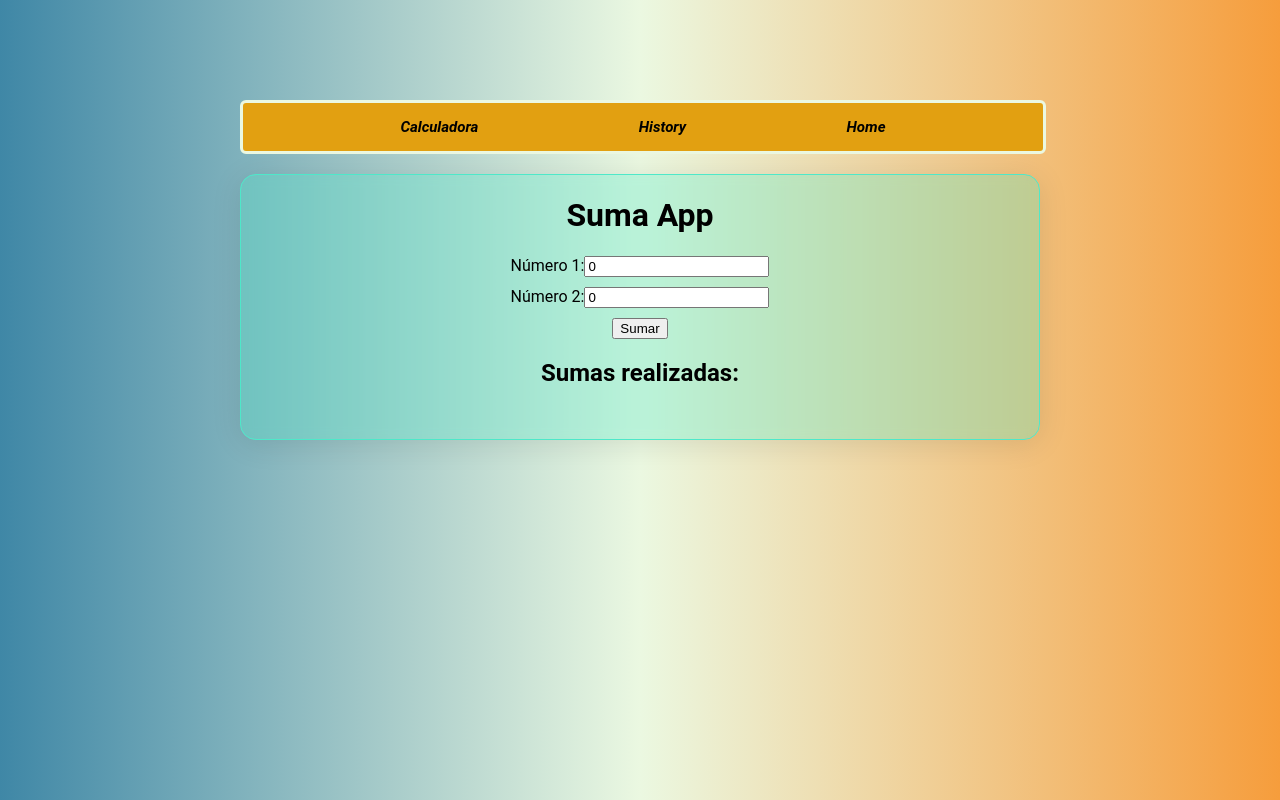
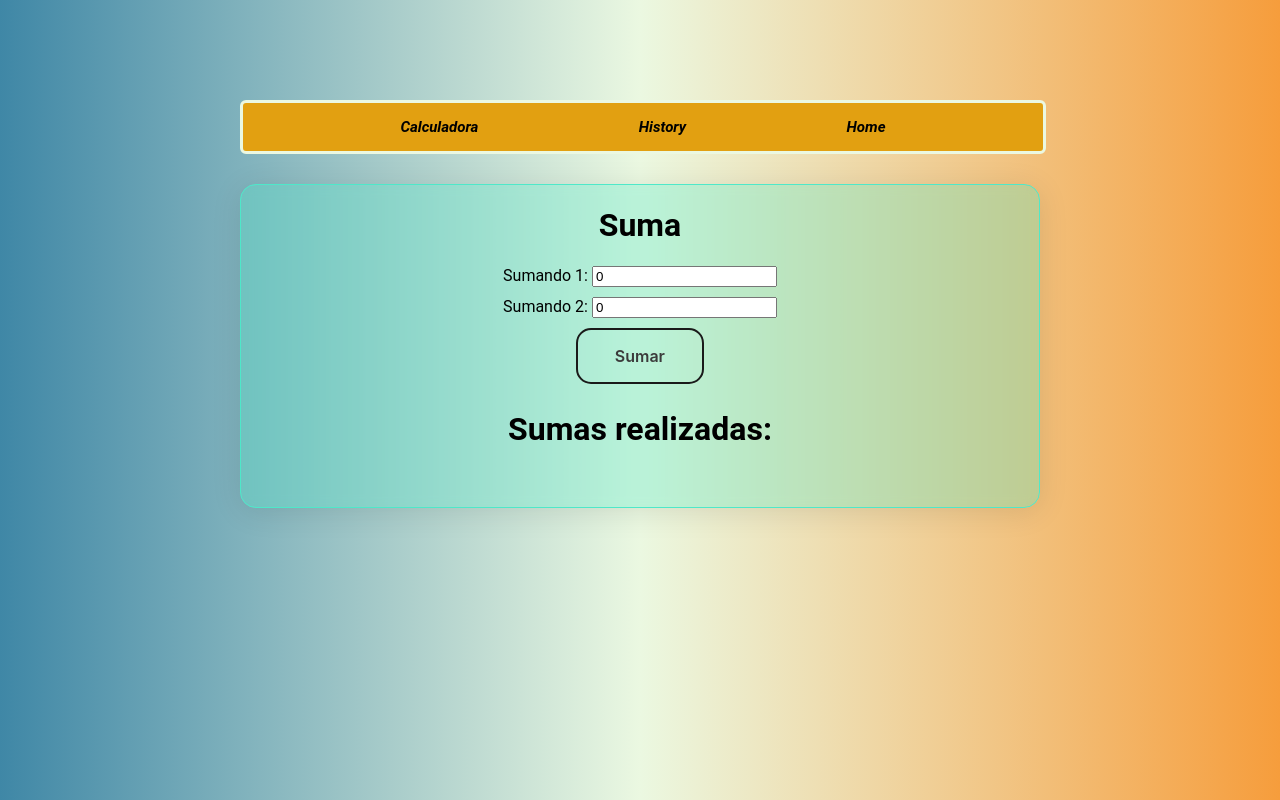
Before and after one commit to Natalia-GP/NG_calc_test, a Next.js app: page /calc in a window 1280 px wide. Built offline with nearby package versions, Linux system fonts and the light colour scheme.

Commit message:
css History and fixed calc and Home css. Erase ErrorBoundaris component

```diff
--- a/app/calc/page.js
+++ b/app/calc/page.js
@@ -30,14 +30,14 @@ export default function Calc() {
         setNum1(Number(value));
         setError('');
       } else {
-        setError('Debe ingresar un número válido');
+        setError('Debe ingresar un número');
       }
     } else if (name === 'num2') {
       if (!isNaN(value)) {
         setNum2(Number(value));
         setError('');
       } else {
-        setError('Debe ingresar un número válido');
+        setError('Debe ingresar un número');
       }
     }
   };
@@ -47,42 +47,42 @@ export default function Calc() {
     event.preventDefault();
 
     if (isNaN(num1) || isNaN(num2)) {
-      setError('Debe ingresar números válidos para realizar la suma');
+      // setError(' Debe ingresar números válidos para realizar la suma');
     } else {
       const resultado = num1 + num2;
       const nuevaSuma = `${num1} + ${num2} = ${resultado}`;
       setSumas([...sumas, nuevaSuma]);
-      setError('');
+      // setError('');
     }
   };
 
 
   return (
     <div className={styles.divForm}>
-      <h1 className={"divForm__title"}>Suma App</h1>
+      <h1 className={styles.titleCalc}>Suma</h1>
       <form id="form" className={styles.form} onSubmit={handleSubmit}>
-        <label htmlFor="number-one">
-          Número 1:
+        <label htmlFor="number-one" className={styles.label}>
+          Sumando 1:
           <input
             name="num1"
             value={num1}
             onChange={handleInputChange}
           />
         </label>
-        <label htmlFor="number-two">
-          Número 2:
+        <label htmlFor="number-two" className={styles.label}>
+          Sumando 2:
           <input
             name="num2"
             value={num2}
             onChange={handleInputChange}
           />
         </label>
-        {error && <p className="error">{error}</p>}
-        <button className="form__button" type="submit">
+        {error && <p className={styles.error}>{error}</p>}
+        <button className={styles.buttonSum} type="submit">
           Sumar
         </button>
       </form>
-      <h2 className="divForm__h2">Sumas realizadas:</h2>
+      <h2 className={styles.titleCalc}>Sumas realizadas:</h2>
       <ul className="divForm__list">
         {sumas.map((suma, index) => (
           <li key={index}>{suma}
--- a/app/calc/page.module.css
+++ b/app/calc/page.module.css
@@ -4,7 +4,7 @@
   justify-content: center;
   align-items: center;
   opacity: 2;
-  margin-top: 20px;
+  margin-top: 30px;
   color: black;
   background: rgba(78, 232, 201, 0.31);
   border-radius: 16px;
@@ -13,9 +13,81 @@
   -webkit-backdrop-filter: blur(5.8px);
   border: 1px solid rgba(78, 232, 201, 1);
 }
+.titleCalc {
+  text-align: center;
+  font-size: medium;
+}
+@media (min-width: 768px) {
+  .titleCalc {
+    font-size: xx-large;
+  }
+}
+
 .form {
   display: flex;
   flex-direction: column;
   align-items: center;
   gap: 10px;
 }
+.label {
+  display: flex;
+  flex-direction: column;
+  gap: 4px;
+  width: 50%;
+}
+@media (min-width: 768px) {
+  .label {
+    flex-direction: row;
+    width: 100%;
+  }
+}
+
+.error {
+  color: red;
+}
+
+/*
+BUTTON */
+.buttonSum {
+  appearance: none;
+  background-color: transparent;
+  border: 0.125em solid #1a1a1a;
+  border-radius: 0.9375em;
+  box-sizing: border-box;
+  color: #3b3b3b;
+  cursor: pointer;
+  display: inline-block;
+  font-family: Roobert, -apple-system, BlinkMacSystemFont, 'Segoe UI', Helvetica,
+    Arial, sans-serif, 'Apple Color Emoji', 'Segoe UI Emoji', 'Segoe UI Symbol';
+  font-size: 16px;
+  font-weight: 600;
+  line-height: normal;
+  margin: 0;
+  min-height: 3em;
+  min-width: 2;
+  outline: none;
+  padding: 1em 2.3em;
+  text-align: center;
+  text-decoration: none;
+  transition: all 300ms cubic-bezier(0.23, 1, 0.32, 1);
+  user-select: none;
+  -webkit-user-select: none;
+  touch-action: manipulation;
+  will-change: transform;
+}
+
+.buttonSum:disabled {
+  pointer-events: none;
+}
+
+.buttonSum:hover {
+  color: #fff;
+  background-color: #1a1a1a;
+  box-shadow: rgba(0, 0, 0, 0.25) 0 8px 15px;
+  transform: translateY(-2px);
+}
+
+.buttonSum:active {
+  box-shadow: none;
+  transform: translateY(0);
+}
--- a/app/page.js
+++ b/app/page.js
@@ -12,7 +12,7 @@ export default function Home() {
     <>
       <div className={styles.divHome}>
         <h1 >Bienvenido.</h1>
-        <p>Para empezar pulsa el botón</p>
+        <p className={styles.textHome}>Para empezar pulsa el botón</p>
         <button className={styles.buttonHome} type="button" onClick={() => router.push('/calc')}>Comenzar</button>
 
       </div>
--- a/components/History.module.css
+++ b/components/History.module.css
@@ -1,6 +1,92 @@
 .div {
   display: flex;
   flex-direction: column;
+  background: rgba(209, 105, 31, 0.61);
+  border-radius: 16px;
+  box-shadow: 0 4px 30px rgba(0, 0, 0, 0.1);
+  backdrop-filter: blur(5.3px);
+  -webkit-backdrop-filter: blur(5.3px);
+  border: 1px solid rgb(236, 131, 56);
+  margin-top: 15px;
   align-items: center;
-  background-color: chocolate;
 }
+.title {
+  text-align: center;
+  font-size: inherit;
+}
+@media (min-width: 768px) {
+  .title {
+    font-size: x-large;
+  }
+}
+/* Button */
+.clearButton {
+  position: relative;
+  display: flex;
+  justify-content: center;
+  align-items: center;
+  border-radius: 5px;
+  background: #183153;
+  font-family: 'Montserrat', sans-serif;
+  box-shadow: 0px 6px 24px 0px rgba(0, 0, 0, 0.2);
+  overflow: hidden;
+  border: none;
+  margin-bottom: 10px;
+  color: #fff;
+  cursor: pointer;
+  min-height: 3em;
+  min-width: 0;
+}
+
+.clearButton:after {
+  content: ' ';
+  width: 0%;
+  height: 100%;
+  background: #ffd401;
+  position: absolute;
+  transition: all 0.4s ease-in-out;
+  right: 0;
+}
+
+.clearButton:hover::after {
+  right: auto;
+  left: 0;
+  width: 100%;
+}
+
+.clearButton span {
+  text-align: center;
+  text-decoration: none;
+  width: 100%;
+  padding: 18px 25px;
+  color: #fff;
+  font-size: 1.125em;
+  font-weight: 700;
+  letter-spacing: 0.3em;
+  z-index: 20;
+  transition: all 0.3s ease-in-out;
+}
+
+@keyframes scaleUp {
+  0% {
+    transform: scale(1);
+  }
+
+  50% {
+    transform: scale(0.95);
+  }
+
+  100% {
+    transform: scale(1);
+  }
+}
+
+.list {
+  padding: 0;
+  display: flex;
+  flex-direction: column;
+  align-items: center;
+}
+.text {
+  color: rgb(194, 3, 3);
+}
```
Also changed, not shown: app/pageHome.module.css (+8 -0 lines), components/History.js (+4 -3 lines).
